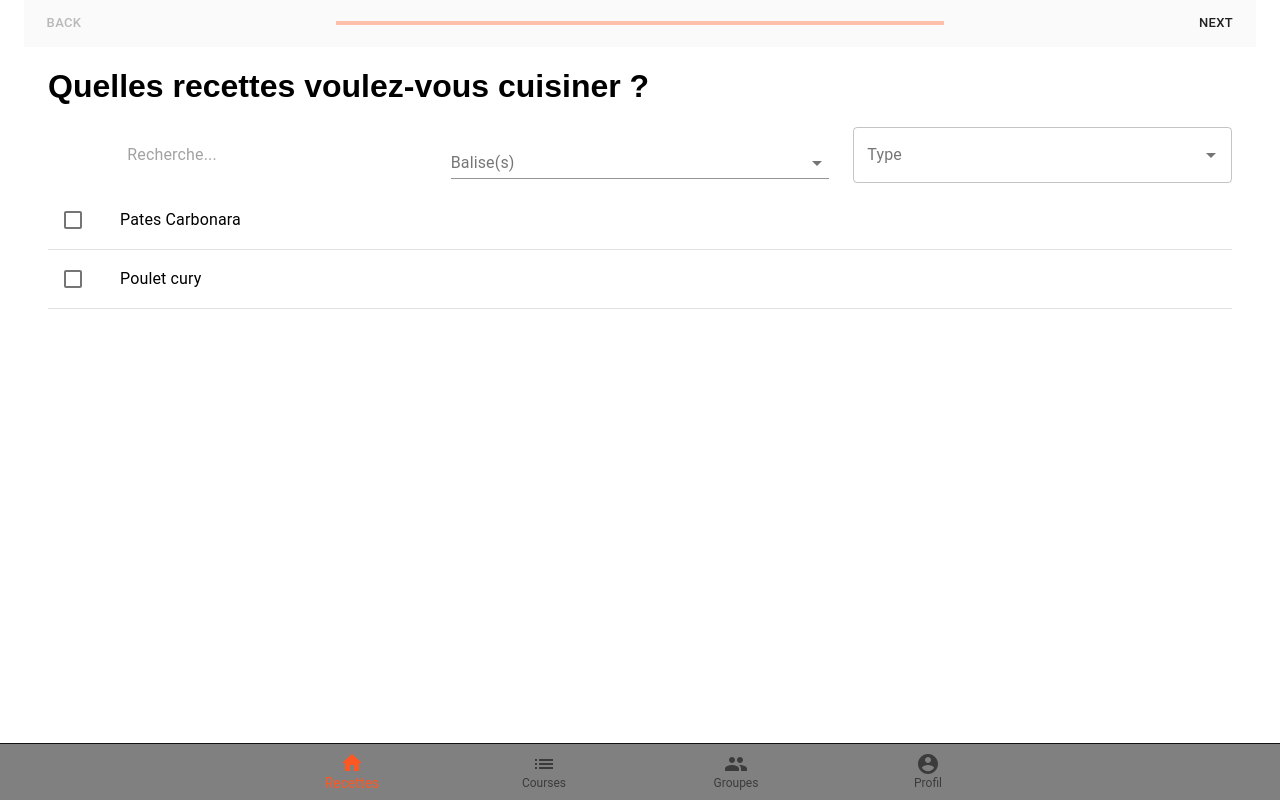
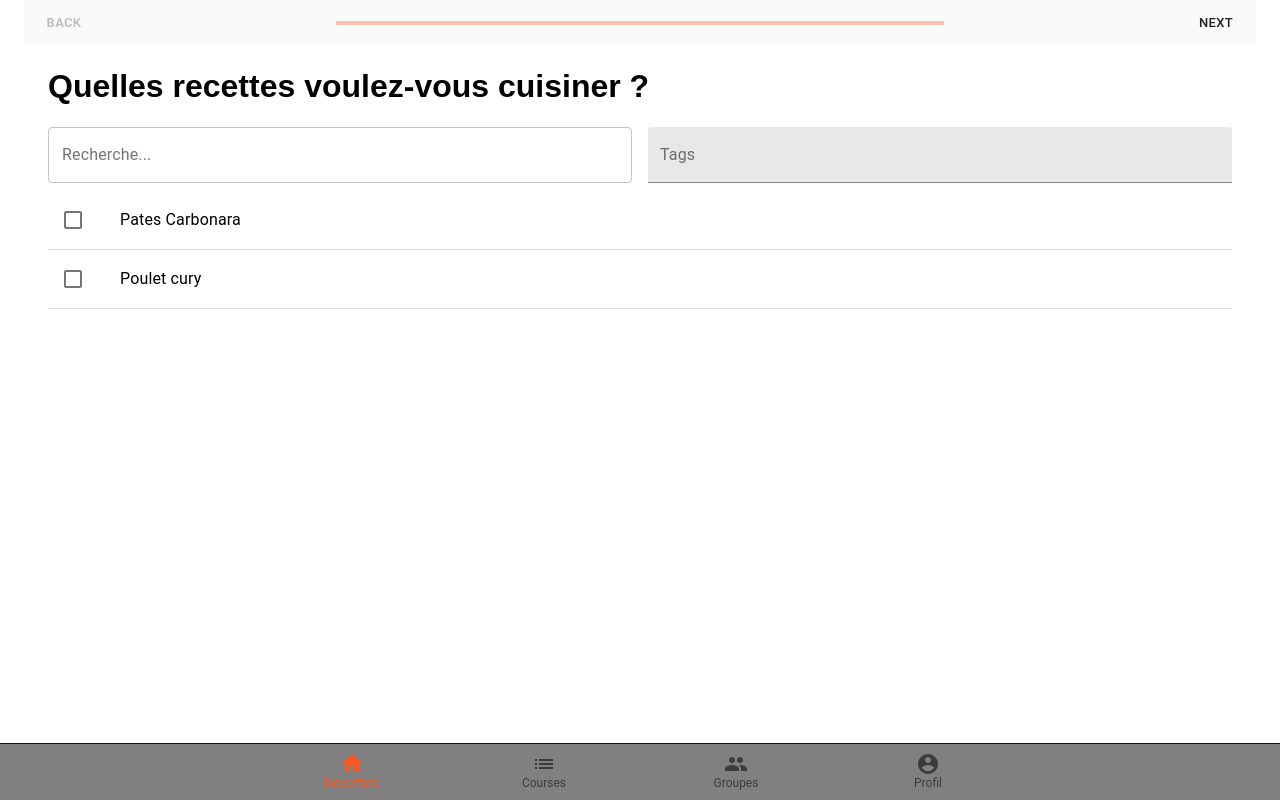
Before and after one commit to lololau/recikeep_old, a React (Create React App) app: page /recipes/selection in a window 1280 px wide. Built offline with nearby package versions, Linux system fonts and the light colour scheme.

Commit message:
add new tagbox component

```diff
--- /dev/null
+++ b/src/components/tags.tsx
@@ -0,0 +1,45 @@
+import React from 'react';
+import TextField from '@material-ui/core/TextField';
+import Chip from '@material-ui/core/Chip';
+import Autocomplete from '@material-ui/lab/Autocomplete';
+import { useTranslation } from 'react-i18next';
+
+type TagOption = {
+    tag: string;
+    inputTag?: string;
+    id: string;
+};
+
+const TagBox = (): JSX.Element => {
+    const { t } = useTranslation();
+
+    const tagList: TagOption[] = [
+        { tag: t('tags.vegetables'), id: '0' },
+        { tag: t('tags.meat'), id: '1' },
+        { tag: t('tags.fish'), id: '2' },
+        { tag: t('tags.fruits'), id: '3' },
+        { tag: t('tags.appetizer'), id: '4' },
+        { tag: t('tags.starter'), id: '5' },
+        { tag: t('tags.lunch'), id: '6' },
+        { tag: t('tags.dinner'), id: '7' },
+        { tag: t('tags.dessert'), id: '8' },
+        { tag: t('tags.sides'), id: '9' },
+    ];
+
+    return (
+        <Autocomplete
+            multiple
+            id="tags-filled"
+            options={tagList.map((option) => option.tag)}
+            freeSolo
+            renderTags={(value: string[], getTagProps) =>
+                value.map((option: string, index: number) => (
+                    <Chip variant="outlined" label={option} {...getTagProps({ index })} key={option} />
+                ))
+            }
+            renderInput={(params) => <TextField {...params} variant="filled" label="Tags" />}
+        />
+    );
+};
+
+export default TagBox;
--- a/src/containers/new recipe/new_recipe.tsx
+++ b/src/containers/new recipe/new_recipe.tsx
@@ -3,7 +3,7 @@ import Container from '@material-ui/core/Container';
 import { useTranslation } from 'react-i18next';
 import TextField from '@material-ui/core/TextField';
 import Button from '@material-ui/core/Button';
-import { TagsComboBox, TypeComboBox } from '../recipes/recipes';
+import TagsBox from '../../components/tags';
 import { PartsComboBox } from '../stepper/recipes_selection2';
 import Box from '@material-ui/core/Box';
 import Grid from '@material-ui/core/Grid';
@@ -84,12 +84,7 @@ const NewRecipe = (): JSX.Element => {
             <br />
             <br />
             <Box>
-                <TagsComboBox />
-            </Box>
-            <br />
-            <br />
-            <Box>
-                <TypeComboBox />
+                <TagsBox />
             </Box>
             <br />
             <br />
--- a/src/containers/recipes/recipes.tsx
+++ b/src/containers/recipes/recipes.tsx
@@ -8,8 +8,7 @@ import ListItem from '@material-ui/core/ListItem';
 import ListItemSecondaryAction from '@material-ui/core/ListItemSecondaryAction';
 import ListItemText from '@material-ui/core/ListItemText';
 import SearchBar, { filterSearchBar } from '../../components/search_bar';
-import TextField from '@material-ui/core/TextField';
-import Autocomplete from '@material-ui/lab/Autocomplete';
+import TagBox from '../../components/tags';
 import IconButton from '@material-ui/core/IconButton';
 import DeleteIcon from '@material-ui/icons/Delete';
 import FavoriteIcon from '@material-ui/icons/Favorite';
@@ -35,49 +34,6 @@ export const myRecipes: recipes = [
     { name: 'Pates Carbonara', id: '0' },
     { name: 'Poulet cury', id: '1' },
 ];
-
-export const TypeComboBox = (): JSX.Element => {
-    const { t } = useTranslation();
-
-    const typeList = [
-        { type: t('types.appetizer') },
-        { type: t('types.starter') },
-        { type: t('types.lunch') },
-        { type: t('types.dinner') },
-        { type: t('types.dessert') },
-        { type: t('types.sides') },
-    ];
-
-    return (
-        <Autocomplete
-            id="combo-box-demo"
-            options={typeList}
-            getOptionLabel={(option) => option.type}
-            renderInput={(params) => <TextField {...params} label={t('recipe.type')} variant="outlined" />}
-        />
-    );
-};
-
-export const TagsComboBox = (): JSX.Element => {
-    const { t } = useTranslation();
-
-    const tagList = [
-        { tag: t('tags.vegetables') },
-        { tag: t('tags.meat') },
-        { tag: t('tags.fish') },
-        { tag: t('tags.fruits') },
-    ];
-
-    return (
-        <Autocomplete
-            multiple
-            id="tags-standard"
-            options={tagList}
-            getOptionLabel={(option) => option.tag}
-            renderInput={(params) => <TextField {...params} label={t('recipe.tag')} variant="standard" />}
-        />
-    );
-};
 
 export const RecipesList: FC<RecipesListProps> = (props) => {
     return (
@@ -138,13 +94,10 @@ const HomeRecipes = (): JSX.Element => {
                 <br />
                 <Box>
                     <Grid container spacing={3} style={{ alignItems: 'center' }}>
-                        <Grid item xs={4}>
-                            <TagsComboBox />
+                        <Grid item xs={6}>
+                            <TagBox />
                         </Grid>
-                        <Grid item xs={4}>
-                            <TypeComboBox />
-                        </Grid>
-                        <Grid item xs={4}>
+                        <Grid item xs={6}>
                             <Link to="/recipes/selection">
                                 <Button color="primary">{t('recipes.selectRecipes')}</Button>
                             </Link>
--- a/src/containers/stepper/recipes_selection1.tsx
+++ b/src/containers/stepper/recipes_selection1.tsx
@@ -1,15 +1,16 @@
-import { RecipesListProps, TagsComboBox, TypeComboBox, myRecipes } from '../recipes/recipes';
-import { FC } from 'react';
+import { RecipesListProps, myRecipes } from '../recipes/recipes';
+import { FC, useState } from 'react';
 import { useTranslation } from 'react-i18next';
 import List from '@material-ui/core/List';
 import ListItem from '@material-ui/core/ListItem';
+import TagsBox from '../../components/tags';
 import ListItemIcon from '@material-ui/core/ListItemIcon';
 import Checkbox from '@material-ui/core/Checkbox';
 import ListItemText from '@material-ui/core/ListItemText';
-import InputBase from '@material-ui/core/InputBase';
 import React from 'react';
 import Container from '@material-ui/core/Container';
 import Grid from '@material-ui/core/Grid';
+import SearchBar, { filterSearchBar } from '../../components/search_bar';
 
 const SelectionRecipesList: FC<RecipesListProps> = (props) => {
     return (
@@ -30,30 +31,31 @@ const SelectionRecipesList: FC<RecipesListProps> = (props) => {
 
 const SelectionRecipes = (): JSX.Element => {
     const { t } = useTranslation();
+    const [recipesDisplay, setRecipesDisplay] = useState(myRecipes);
+    const onChange = (ids: string[]) => {
+        const recipes = filterSearchBar(myRecipes, ids);
+        setRecipesDisplay(recipes);
+    };
 
     return (
         <Container>
             <h1>{t('stepper.title-selection')}</h1>
             <Grid
                 container
-                spacing={3}
+                spacing={2}
                 style={{
-                    textAlign: 'center',
-                    alignItems: 'center',
+                    textAlign: 'left',
                 }}
             >
-                <Grid item xs={4}>
-                    <InputBase placeholder={t('recipe.searchBar')} />
+                <Grid item xs={6}>
+                    <SearchBar onchange={onChange} elements={myRecipes} width="100%" />
                 </Grid>
-                <Grid item xs={4}>
-                    <TagsComboBox />
-                </Grid>
-                <Grid item xs={4}>
-                    <TypeComboBox />
+                <Grid item xs={6}>
+                    <TagsBox />
                 </Grid>
             </Grid>
             <div className="SelectionRecipesList">
-                <SelectionRecipesList recipes={myRecipes} />
+                <SelectionRecipesList recipes={recipesDisplay} />
             </div>
         </Container>
     );
--- a/src/locales/en/translation.json
+++ b/src/locales/en/translation.json
@@ -22,25 +22,22 @@
     "title": "Carbonara Pasta",
     "searchBar": "Search...",
     "tag": "Tag(s)",
-    "type": "Type",
     "preparation-time": "Preparation",
     "cooking-time": "Baking",
     "ingredients-list": "Ingredients List",
     "cooking-instructions": "Cooking Instructions"
   },
-  "types": {
+  "tags": {
+    "vegetables": "Vegetables",
+    "meat": "Meat",
+    "fish": "Fish",
+    "fruits": "Fruits",
     "appetizer": "Appetizer",
     "starter": "Starter",
     "lunch": "Lunch Meal",
     "dinner": "Dinner",
     "dessert": "Dessert",
     "sides": "Sides"
-  },
-  "tags": {
-    "vegetables": "Vegetables",
-    "meat": "Meat",
-    "fish": "Fish",
-    "fruits": "Fruits"
   },
   "parts": {
     "comboBox": "Part(s)"
--- a/src/locales/fr/translation.json
+++ b/src/locales/fr/translation.json
@@ -13,34 +13,30 @@
   "recipes": {
     "title": "Recettes",
     "search": "Recheche...",
-    "tagList": "Balises",
-    "types": "Types",
+    "tagList": "Tag(s)",
     "selectRecipes": "Selection de Recettes",
     "add-recipe": "Recette"
   },
   "recipe": {
     "title": "Pâtes Carbonara",
     "searchBar": "Recherche...",
-    "tag": "Balise(s)",
-    "type": "Type",
+    "tag": "Tag(s)",
     "preparation-time": "Préparation",
     "cooking-time": "Cuisson",
     "ingredients-list": "Ingrédients",
     "cooking-instructions": "Description de la Recette"
   },
-  "types": {
+  "tags": {
+    "vegetables": "Légumes",
+    "meat": "Viande",
+    "fish": "Poisson",
+    "fruits": "Fruits",
     "appetizer": "Apéritif",
     "starter": "Entrée",
     "lunch": "Déjeuner",
     "dinner": "Diner",
     "dessert": "Dessert",
     "sides": "Accompagnement"
-  },
-  "tags": {
-    "vegetables": "Légumes",
-    "meat": "Viande",
-    "fish": "Poisson",
-    "fruits": "Fruits"
   },
   "parts": {
     "comboBox": "Nombre de personne(s)"
```
